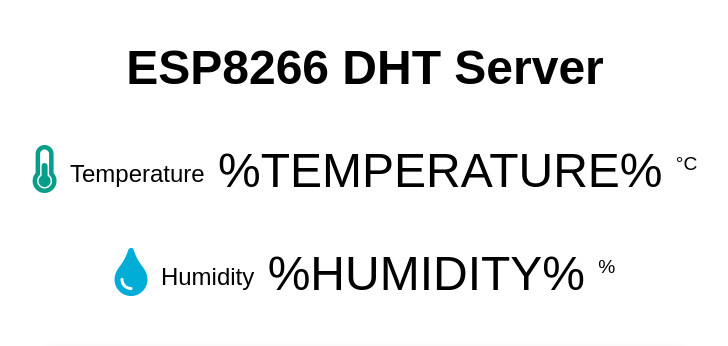
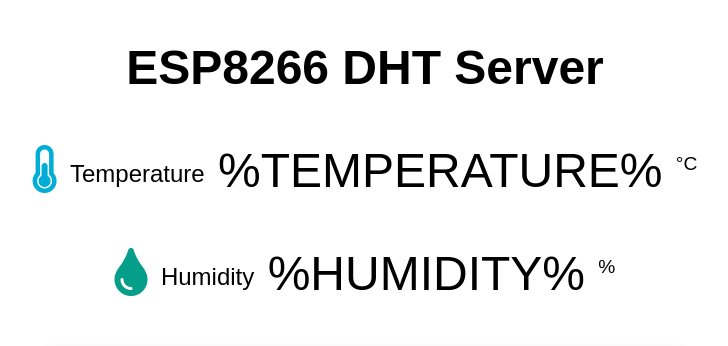
Before and after one commit to Blake-SRTC/IoT-PlantWatering-Server, a website: page public/index.html in a window 1280 px wide. Shown: the top 346 px of the page, without its empty margins (275-1003 px from the left). Drawn offline with nearby package versions, Linux system fonts and the light colour scheme; no server answers; grey boxes are pictures that could not be loaded.

Commit message:
detalles

```diff
--- a/public/index.html
+++ b/public/index.html
@@ -8,13 +8,13 @@
 <body>
   <h2>ESP8266 DHT Server</h2>
   <p>
-    <i class="fas fa-thermometer-half" style="color:#059e8a;"></i>
+    <i class="fas fa-thermometer-half" style="color:#00add6;"></i>
     <span class="dht-labels">Temperature</span>
     <span id="temperature">%TEMPERATURE%</span>
     <sup class="units">°C</sup>
   </p>
   <p>
-    <i class="fas fa-tint" style="color:#00add6;"></i>
+    <i class="fas fa-tint" style="color:#059e8a;"></i>
     <span class="dht-labels">Humidity</span>
     <span id="humidity">%HUMIDITY%</span>
     <sup class="units">%</sup>
--- a/src/index.js
+++ b/src/index.js
@@ -20,16 +20,16 @@
 app.use(express.static("public"));
 app.use("/", router);
 
-router.get('/', (req, res) => {
+router.get("/", (req, res) => {
     res.sendFile(path.join(__dirname, "../public/index.html"));
-})
+});
 
 router.post("/api/v1/ambiente", (req, res) => {
     console.log(req.body);
     res.send("Recibido");
 
     // Enviar a front
-    io.emit('data', req.body);
+    io.emit("data", req.body);
 
     // Enviar a DB
     insertData(req.body)
```
